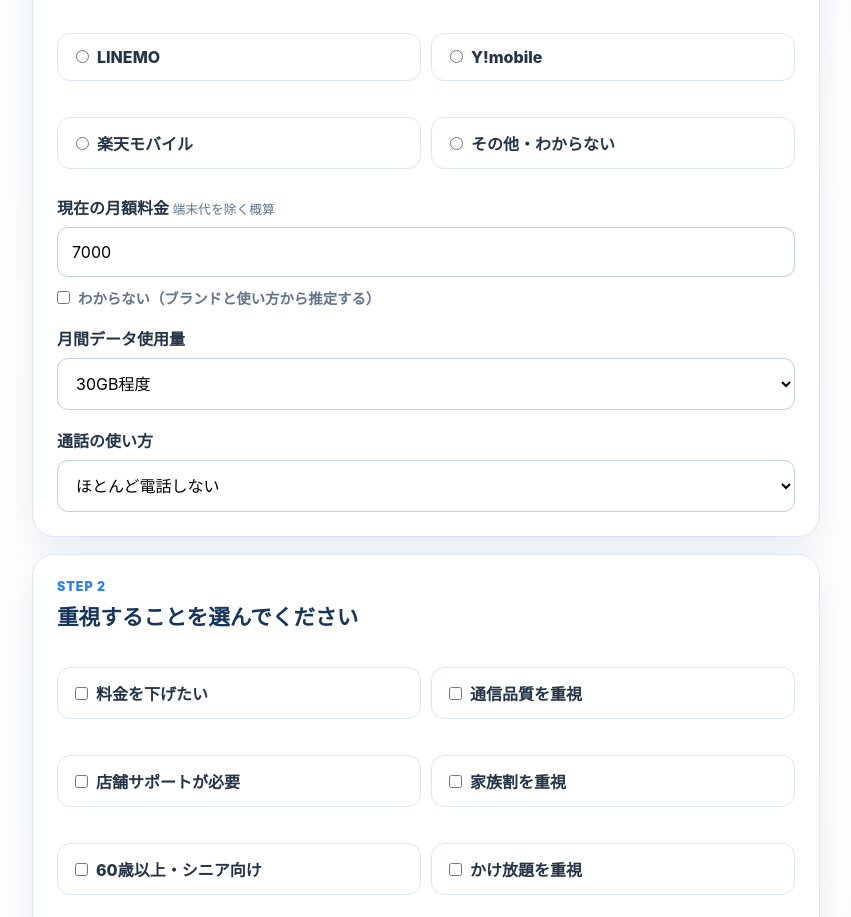
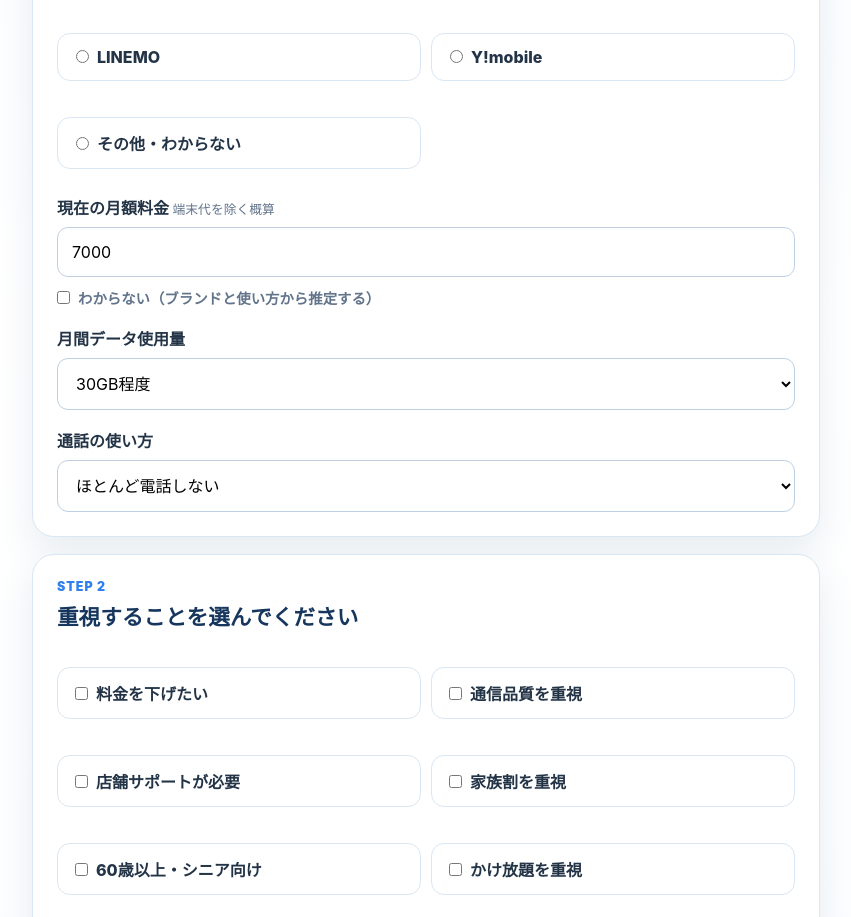
Before and after one commit to qulofune2020-ai/planfit, a plain HTML site: page index.html in a window 1280 px wide. Shown: the part 932-1849 px from the top of the page, without its empty margins (214-1065 px from the left). Drawn offline with Linux system fonts and the light colour scheme.

Commit message:
利用中の通信会社から楽天モバイルを削除
Co-Authored-By: Claude Opus 5.5 <noreply@anthropic.com>
Claude-Session: https://claude.ai/code/session_012epTrywUEFodCxJZ6W6coK

```diff
--- a/index.html
+++ b/index.html
@@ -266,7 +266,6 @@ button:focus-visible,input:focus-visible,select:focus-visible,a:focus-visible,la
     <label class="brand-option"><input type="radio" name="carrier" value="SoftBank">SoftBank</label>
     <label class="brand-option"><input type="radio" name="carrier" value="LINEMO">LINEMO</label>
     <label class="brand-option"><input type="radio" name="carrier" value="Y!mobile">Y!mobile</label>
-    <label class="brand-option"><input type="radio" name="carrier" value="楽天モバイル">楽天モバイル</label>
     <label class="brand-option"><input type="radio" name="carrier" value="その他">その他・わからない</label>
   </div>
 
--- a/plans.js
+++ b/plans.js
@@ -154,8 +154,6 @@ const TYPICAL_PRICE = {
   "UQ mobile": { small: 3828, large: 4048 },
   "LINEMO":    { small: 990,  large: 2970 },
   "Y!mobile":  { small: 3278, large: 4378 },
-  // 楽天モバイルは比較対象外。推定のみに使う参考値（〜20GB 2,178円／20GB超 3,278円、公式サイトで要確認）
-  "楽天モバイル": { small: 2178, large: 3278 },
   "その他":    { small: 4000, large: 7000 }
 };
 
```
Also changed, not shown: README.md.
